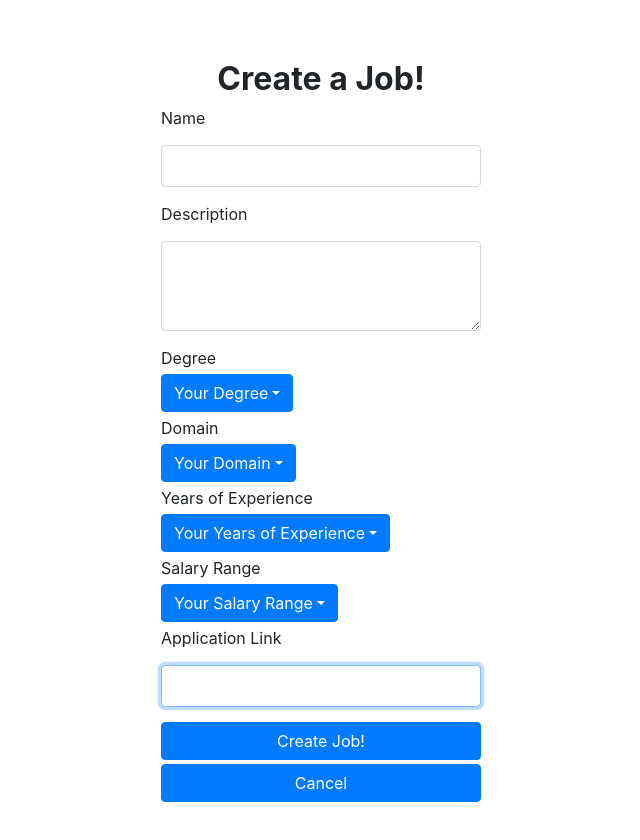
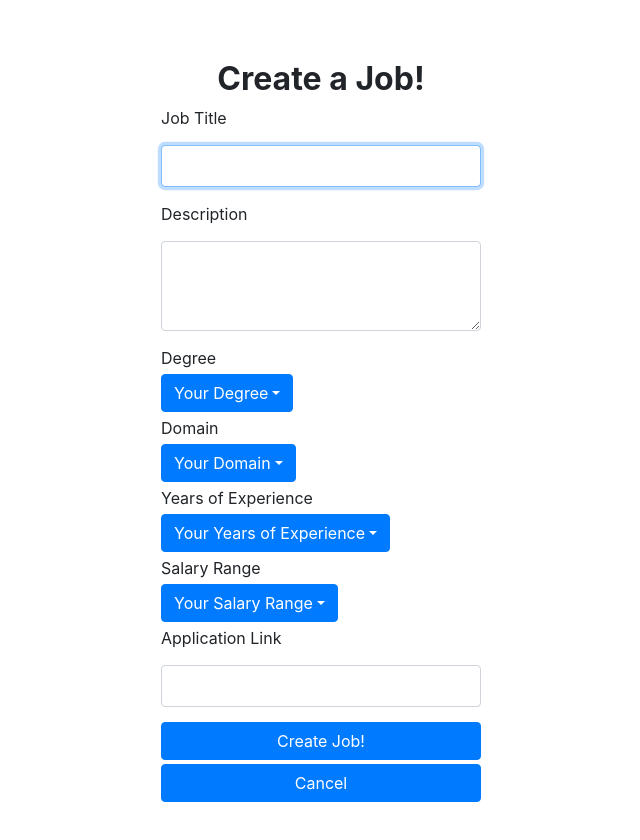
Before and after one commit to jimmy12201/Post-Seek, a React app in the folder frontend/: page /createJob in a window 1280 px wide. Shown: the top 840 px of the page, without its empty margins (319-959 px from the left). Built offline with nearby package versions, Linux system fonts and the light colour scheme.

Commit message:
CreateJob modification

```diff
--- a/frontend/src/Components/Job/CreateJobComponent.js
+++ b/frontend/src/Components/Job/CreateJobComponent.js
@@ -74,7 +74,7 @@ render(){
       <form onSubmit={this.createJob}>
 
       <FormGroup controlId="name" bssize="large">
-          <FormLabel>Name</FormLabel>
+          <FormLabel>Job Title</FormLabel>
           <FormControl
             autoFocus
             type="text"
@@ -135,7 +135,6 @@ render(){
           <FormGroup controlId="applyLink" bssize="large">
           <FormLabel>Application Link</FormLabel>
           <FormControl
-            autoFocus
             type="text"
             value={this.state.applyLink}
             onChange={this.handleChange}
```
